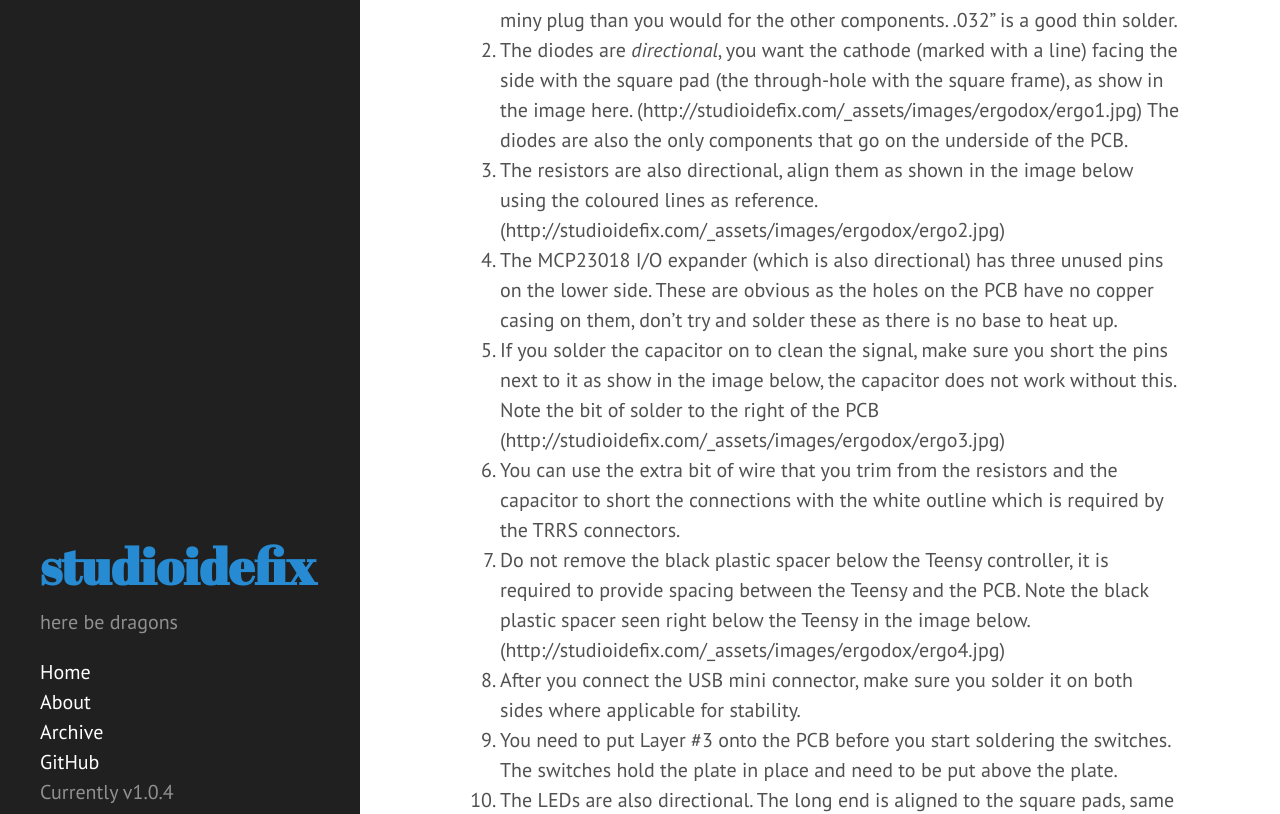
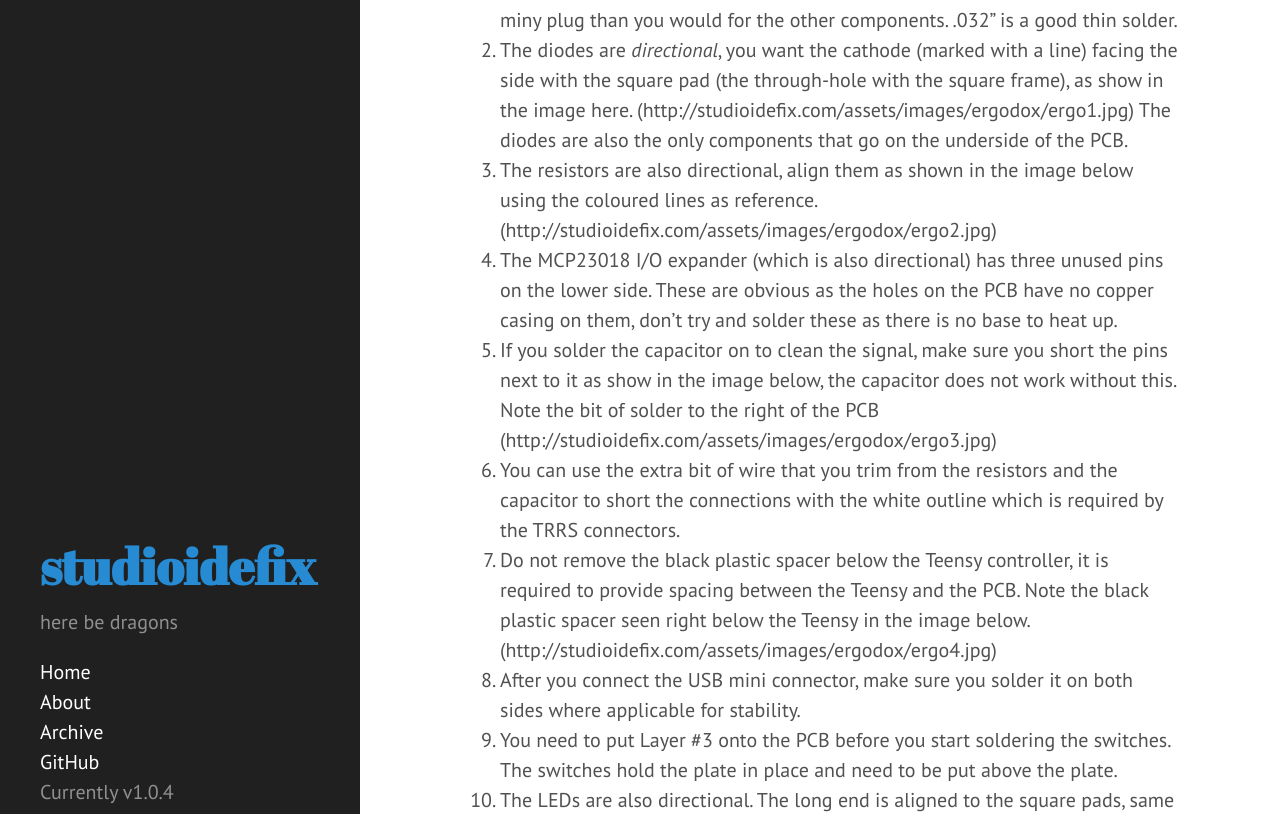
Before and after one commit to anish/anish.github.io, a Jekyll site: the page built from _posts/2014-08-14-ergodox-soldering.md, in a window 1280 px wide and 1400 px high, scrolled down 638 px. Shown: the part 223-1037 px from the top of the window. Built offline with Jekyll 4.4.1, drawn with Linux system fonts in a browser that asks for light colours; Markdown is read by kramdown in place of the engine named in the settings; comment, search, counter and statistics services are not loaded.

Commit message:
_assets gets special treatment by Jekyll, use the name assets instead

```diff
--- a/_posts/2014-08-14-ergodox-soldering.md
+++ b/_posts/2014-08-14-ergodox-soldering.md
@@ -17,13 +17,13 @@ While Massdrop's instruction page is pretty solid, there a couple of places wher
 Now for the actual keypoints :
 
 1. You want to use a thinner solder for the surface mount diodes and the USB miny plug than you would for the other components. .032" is a good thin solder.
-2. The diodes are *directional*, you want the cathode (marked with a line) facing the side with the square pad (the through-hole with the square frame), as show in the image here. ({{ site.url }}/_assets/images/ergodox/ergo1.jpg)
+2. The diodes are *directional*, you want the cathode (marked with a line) facing the side with the square pad (the through-hole with the square frame), as show in the image here. ({{ site.url }}/assets/images/ergodox/ergo1.jpg)
 The diodes are also the only components that go on the underside of the PCB.
-3. The resistors are also directional, align them as shown in the image below using the coloured lines as reference. ({{ site.url }}/_assets/images/ergodox/ergo2.jpg)
+3. The resistors are also directional, align them as shown in the image below using the coloured lines as reference. ({{ site.url }}/assets/images/ergodox/ergo2.jpg)
 4. The MCP23018 I/O expander (which is also directional) has three unused pins on the lower side. These are obvious as the holes on the PCB have no copper casing on them, don't try and solder these as there is no base to heat up.
-5. If you solder the capacitor on to clean the signal, make sure you short the pins next to it as show in the image below, the capacitor does not work without this. Note the bit of solder to the right of the PCB ({{ site.url }}/_assets/images/ergodox/ergo3.jpg)
+5. If you solder the capacitor on to clean the signal, make sure you short the pins next to it as show in the image below, the capacitor does not work without this. Note the bit of solder to the right of the PCB ({{ site.url }}/assets/images/ergodox/ergo3.jpg)
 6. You can use the extra bit of wire that you trim from the resistors and the capacitor to short the connections with the white outline which is required by the TRRS connectors.
-7. Do not remove the black plastic spacer below the Teensy controller, it is required to provide spacing between the Teensy and the PCB. Note the black plastic spacer seen right below the Teensy in the image below. ({{ site.url }}/_assets/images/ergodox/ergo4.jpg)
+7. Do not remove the black plastic spacer below the Teensy controller, it is required to provide spacing between the Teensy and the PCB. Note the black plastic spacer seen right below the Teensy in the image below. ({{ site.url }}/assets/images/ergodox/ergo4.jpg)
 8. After you connect the USB mini connector, make sure you solder it on both sides where applicable for stability.
 9. You need to put Layer #3 onto the PCB before you start soldering the switches. The switches hold the plate in place and need to be put above the plate.
 10. The LEDs are also directional. The long end is aligned to the square pads, same as the diodes.
```
Also changed, not shown: assets/images/ergodox/ergo1.jpg (renamed from _assets/images/ergodox/ergo1.jpg), assets/images/ergodox/ergo2.jpg (renamed from _assets/images/ergodox/ergo2.jpg), assets/images/ergodox/ergo3.jpg (renamed from _assets/images/ergodox/ergo3.jpg), assets/images/ergodox/ergo4.jpg (renamed from _assets/images/ergodox/ergo4.jpg).
